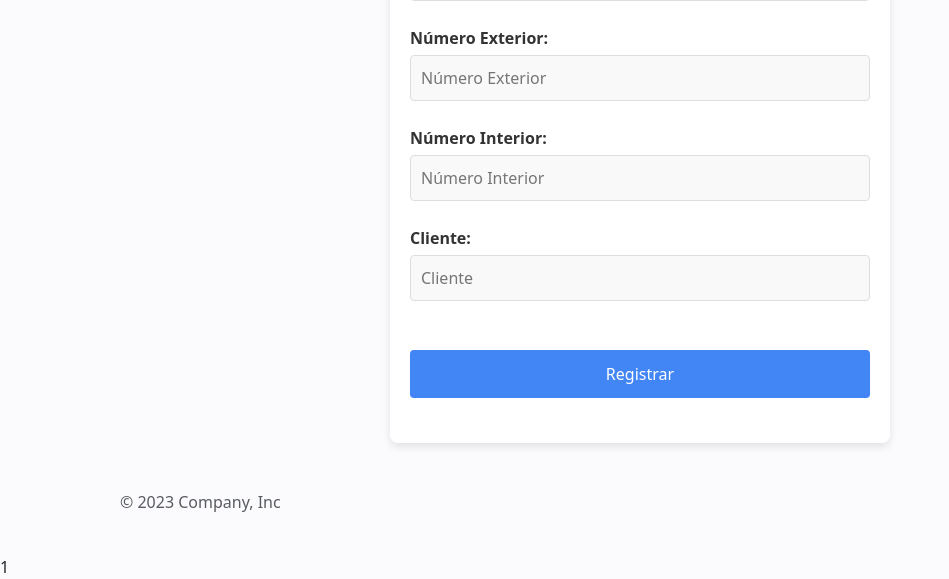
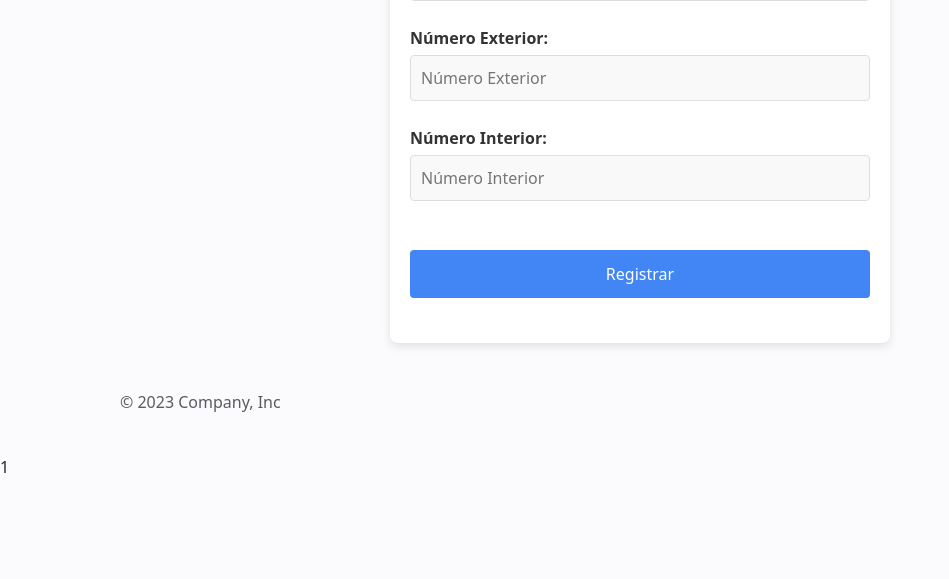
Before and after one commit to yahirortega/integradora, a Flask app: page /users/address/ in a window 1280 px wide. Shown: the part 801-1380 px from the top of the page, without its empty margins (0-949 px from the left). After the commit the page ends 1274 px from the top, so only its background shows below. Run offline with Flask 3, Linux system fonts and the light colour scheme; data comes from the database, SQL or seed files in the repository.

Commit message:
05 Guardado automatico de cliente en Domicilio (address_forms, address, addresshtml, home y user views)

```diff
--- a/app/forms/address_forms.py
+++ b/app/forms/address_forms.py
@@ -14,6 +14,4 @@ class AddressForm(FlaskForm):
     calle = StringField("Calle: ", validators=[DataRequired(), Length(min=4, max=50)])
     num_ext = IntegerField("Número Exterior: ", validators=[DataRequired(), NumberRange(min=0.0, max=None)])
     num_int = IntegerField("Número Interior: ", validators=[DataRequired(), NumberRange(min=0.0, max=None)])
-    id_cliente = Address.get_cliente
-    id_cliente = IntegerField("Cliente: ", validators=[DataRequired()])
     submit = SubmitField("Registrar")
--- a/app/models/address.py
+++ b/app/models/address.py
@@ -4,7 +4,7 @@ mydb = get_connection()
 
 class Address:
 
-    def __init__(self, id_estado, municipio, cp, tipo_asen, asentamiento, calle, num_ext, num_int, id_cliente, id_domicilio = None):
+    def __init__(self, id_estado, municipio, cp, tipo_asen, asentamiento, calle, num_ext, num_int, id_cliente=1, id_domicilio = None):
         self.id_domicilio = id_domicilio
         self.id_estado = id_estado
         self.municipio = municipio
@@ -34,12 +34,3 @@ class Address:
             result = cursor.fetchall()
 
             return result
-
-    @staticmethod
-    def get_cliente():
-        with mydb.cursor() as cursor:
-            sql = f"SELECT * FROM clientes"
-            cursor.execute(sql)
-            result = cursor.fetchall()
-
-            return result
--- a/app/templates/auth/address.html
+++ b/app/templates/auth/address.html
@@ -58,10 +58,6 @@
             <label for="{{ form.num_int.id_for_label }}">Número Interior:</label>
             {{ form.num_int(class="input-field", placeholder="Número Interior") }}
         </div>
-        <div class="form-field">
-            <label for="{{ form.id_cliente.id_for_label }}">Cliente:</label>
-            {{ form.id_cliente(class="input-field", placeholder="Cliente") }}
-        </div>
         <br>
         <div class="form-field">
             {{ form.submit(class="submit-button") }}
--- a/app/views/home_views.py
+++ b/app/views/home_views.py
@@ -1,9 +1,11 @@
-from flask import Blueprint, render_template
+from flask import Blueprint, render_template, session
 
 home_views = Blueprint('home',__name__)
 
 @home_views.route('/')
 def index():
+    user = session.get('user')
+    print(user['id'])
     return render_template('home/index.html')
 
 @home_views.route('/loan/')
--- a/app/views/user_views.py
+++ b/app/views/user_views.py
@@ -1,4 +1,4 @@
-from flask import Blueprint, render_template, flash, redirect, url_for
+from flask import Blueprint, render_template, flash, redirect, url_for, session
 
 from models.users import User
 from models.address import Address
@@ -29,8 +29,9 @@ def register():
 
         user = User(nombre, ape_pat, ape_mat, id_genero, fecha_nacimiento, id_nivelEdu, id_ocupacion, ingresos_mensuales, curp, tel_cel, tel_casa, email, password)
         user.save()
+        flash ('Registro Exitoso')
 
-        return redirect(url_for('user.address'))
+        return redirect(url_for('user.login'))
 
     return render_template('auth/register.html', form = form)
 
@@ -46,7 +47,8 @@ def login():
         if not user:
             flash('Verifica tus Datos')
         else:
-            return render_template('home/loan.html', user=user)
+            session['user'] = {'email': email, 'id': user.id_usuario}
+            return render_template('home/loan.html', user=user, form=form)
 
     return render_template('auth/login.html', form=form)
 
@@ -63,12 +65,10 @@ def address():
         calle = form.calle.data
         num_ext = form.num_ext.data
         num_int = form.num_int.data
-        id_cliente = form.id_cliente.data
+        id_cliente = session.get('user')['id']
 
         user = Address(id_estado, municipio, cp, tipo_asen, asentamiento, calle, num_ext, num_int, id_cliente)
         user.save()
-        flash ('Registro Exitoso')
-
-        return redirect(url_for('user.login'))
+        flash ('Domicilio Registrado')
 
     return render_template('auth/address.html', form=form)
```
